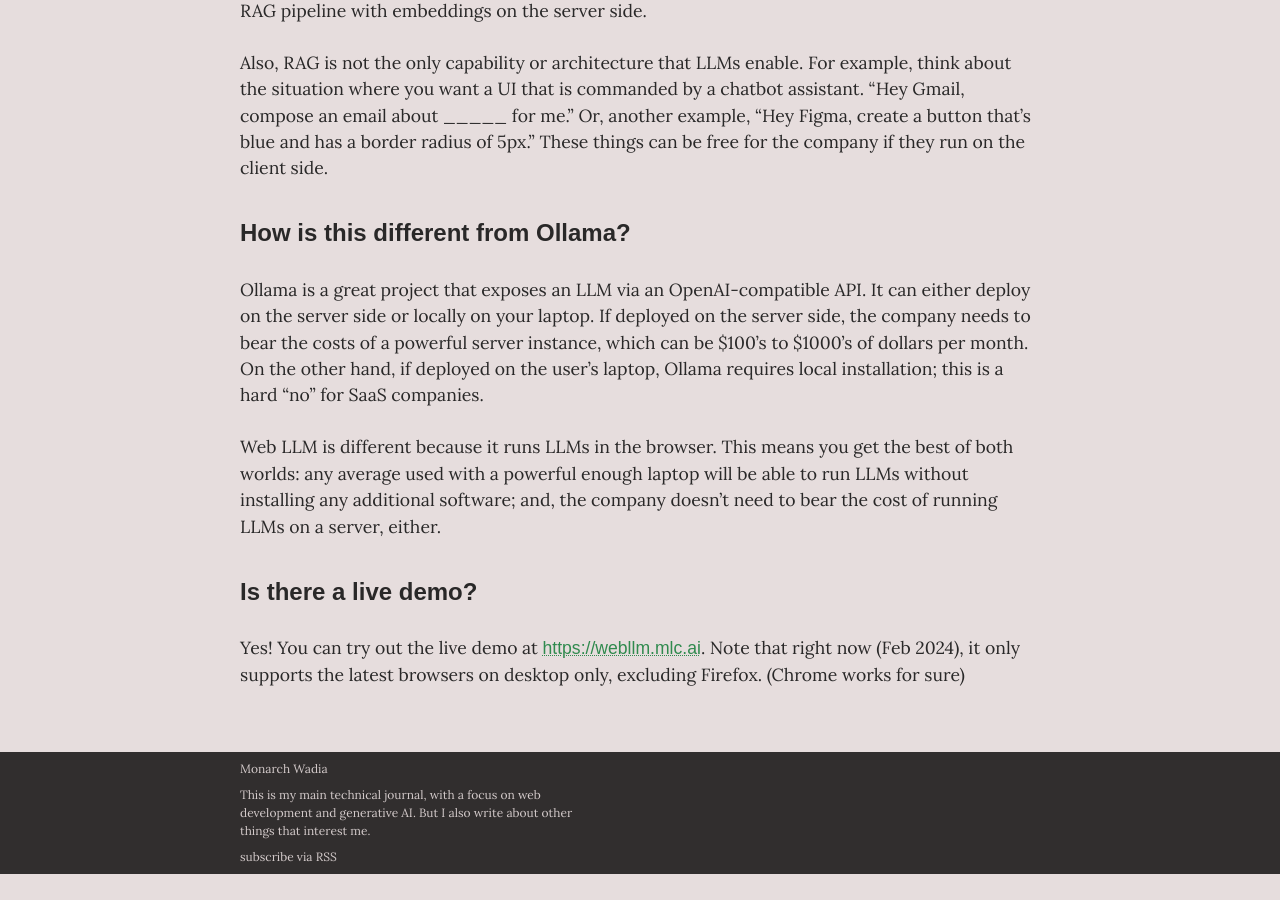
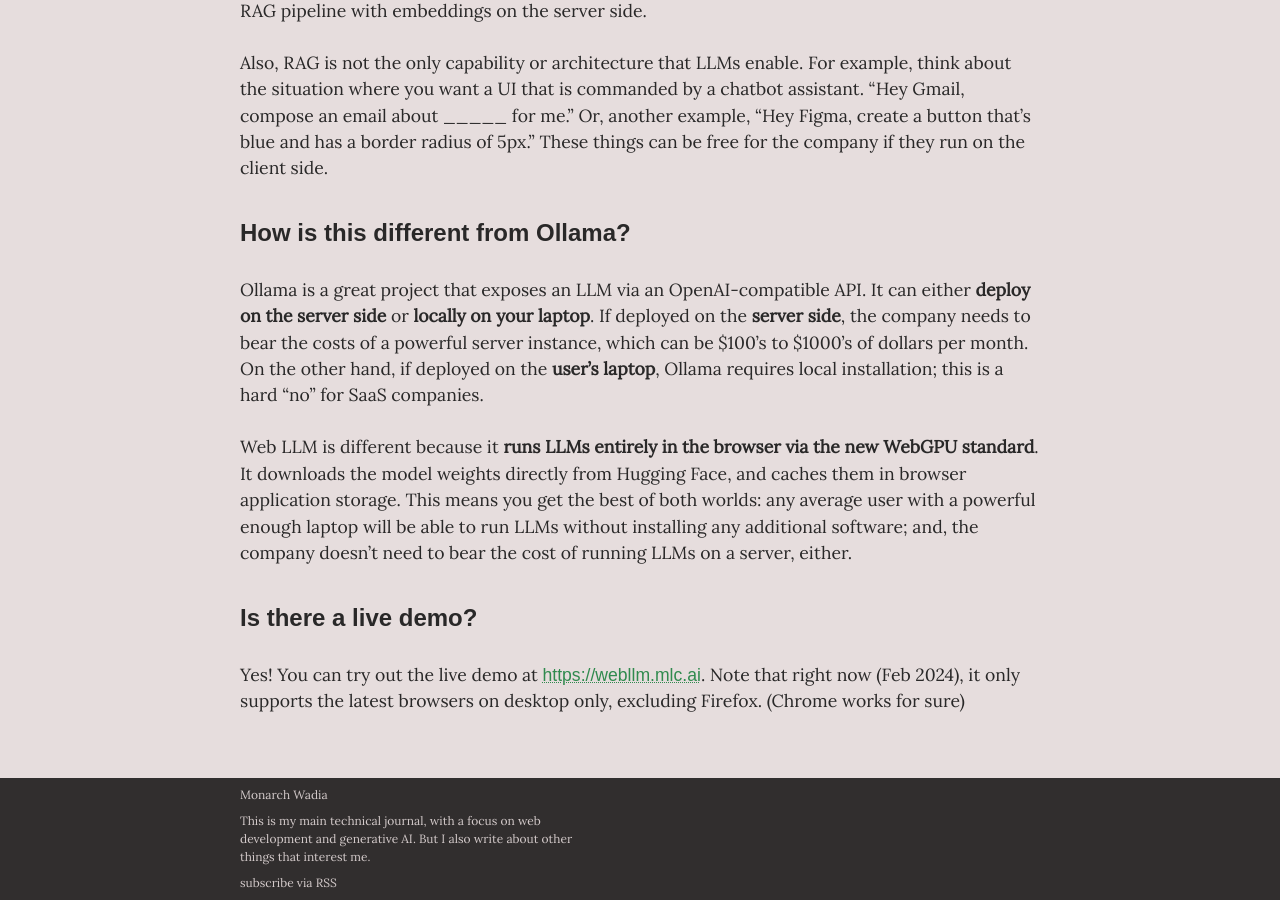
Before and after one commit to monarchwadia/blog-monarchwadia.com, a Jekyll site: the page built from _posts/2024-02-23-running-llms-in-the-browser.md, in a window 1280 px wide and 900 px high, scrolled down 4465 px. Built offline with Jekyll 4.4.1, drawn with Linux system fonts in a browser that asks for light colours; some web fonts are replaced; the table of contents is made by our own code; before the commit the page ends 5339 px from its top, so only the background shows below that; some of the changed text lies outside the part shown.

Commit message:
In the browser

```diff
--- a/_posts/2024-02-23-running-llms-in-the-browser.md
+++ b/_posts/2024-02-23-running-llms-in-the-browser.md
@@ -1,6 +1,6 @@
 ---
 
-title:  Web LLM lets you run LLMs natively in your frontend.
+title:  Web LLM lets you run LLMs natively in your frontend using the new WebGPU standard.
 layout: post
 date:   2024-02-23
 tags: openai gpt genai boring-ai
@@ -133,9 +133,9 @@
 
 ## How is this different from Ollama?
 
-Ollama is a great project that exposes an LLM via an OpenAI-compatible API. It can either deploy on the server side or locally on your laptop. If deployed on the server side, the company needs to bear the costs of a powerful server instance, which can be $100's to $1000's of dollars per month. On the other hand, if deployed on the user's laptop, Ollama requires local installation; this is a hard "no" for SaaS companies.
+Ollama is a great project that exposes an LLM via an OpenAI-compatible API. It can either **deploy on the server side** or **locally on your laptop**. If deployed on the **server side**, the company needs to bear the costs of a powerful server instance, which can be $100's to $1000's of dollars per month. On the other hand, if deployed on the **user's laptop**, Ollama requires local installation; this is a hard "no" for SaaS companies.
 
-Web LLM is different because it runs LLMs in the browser. This means you get the best of both worlds: any average used with a powerful enough laptop will be able to run LLMs without installing any additional software; and, the company doesn't need to bear the cost of running LLMs on a server, either.
+Web LLM is different because it **runs LLMs entirely in the browser via the new WebGPU standard**. It downloads the model weights directly from Hugging Face, and caches them in browser application storage. This means you get the best of both worlds: any average user with a powerful enough laptop will be able to run LLMs without installing any additional software; and, the company doesn't need to bear the cost of running LLMs on a server, either.
 
 ## Is there a live demo?
 
```
